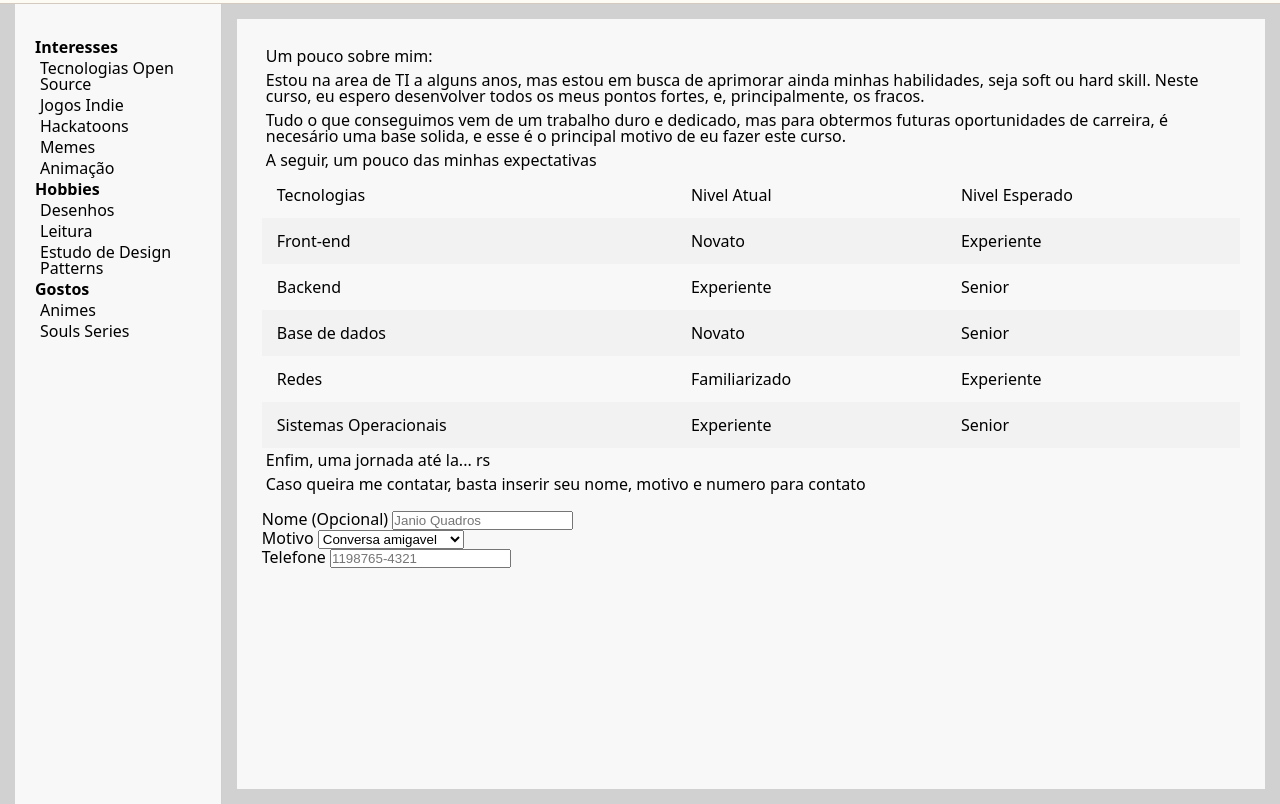
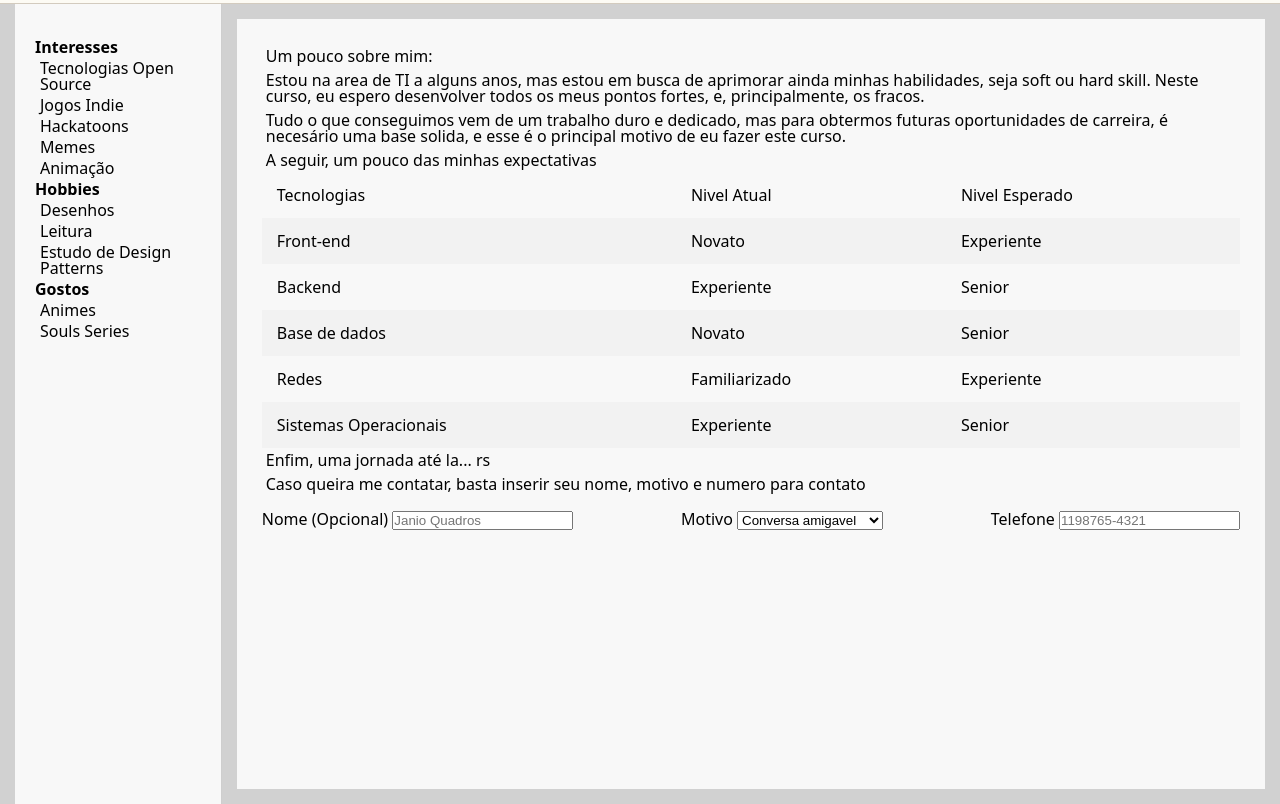
Before and after one commit to victorsimas/apresentacao-html-simples, a plain HTML site: page index.html in a window 1280 px wide. Shown: the part 96-900 px from the top of the page. Drawn offline with Linux system fonts and the light colour scheme.

Commit message:
Estilo no forms

```diff
--- a/css/style.css
+++ b/css/style.css
@@ -96,6 +96,12 @@ a {
     justify-content:space-between;
 }
 
+.content-data
+{
+    justify-content:space-between;
+    display: flex;
+}
+
 table {
     border-collapse: collapse;
     width: 100%;
--- a/index.html
+++ b/index.html
@@ -104,8 +104,8 @@
                     Caso queira me contatar, basta inserir seu nome, motivo e numero para contato
                 </p>
             </div>
-            <div>
-                <form action="#" id="insertData" name="userData" method="post">
+            <form action="#" id="insertData" name="userData" method="post">
+                <fieldset class="content-data">
                     <div>
                         <label for="userName">Nome (Opcional)</label>
                         <input type="text" id="userName" placeholder="Janio Quadros" maxlength="50" minlength="5">
@@ -120,13 +120,11 @@
                         </select>
                     </div>
                     <div>
-                        <div>
-                            <label for="userContact">Telefone</label>
-                            <input type="text" id="userContact" placeholder="1198765-4321" maxlength="13" minlength="10">
-                        </div>
+                        <label for="userContact">Telefone</label>
+                        <input type="text" id="userContact" placeholder="1198765-4321" maxlength="13" minlength="10">
                     </div>
-                </form>
-            </div>
+                </fieldset>
+            </form>
         </div>
     </div>
 </body>
```
